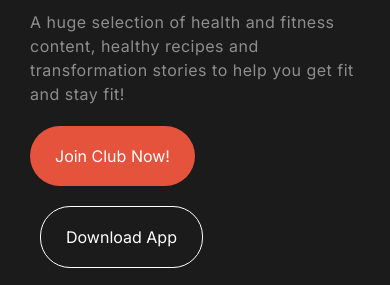
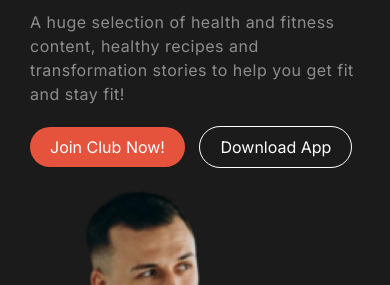
Before and after one commit to siam114/my-assignment-2, a plain HTML site: page index.html in a window 390 px wide. Shown: the part 292-577 px from the top of the page. Drawn offline with Linux system fonts and the light colour scheme; a web font is replaced by a local one.

Commit message:
btn response

```diff
--- a/style.css
+++ b/style.css
@@ -628,7 +628,7 @@ hr{
     line-height: 24px;
   }
   .join-btn,.download-btn{
-    padding: 20px 25px;
+    padding: 10px 20px;
     font-size: 1rem;
   }
   .banner-img{
```
